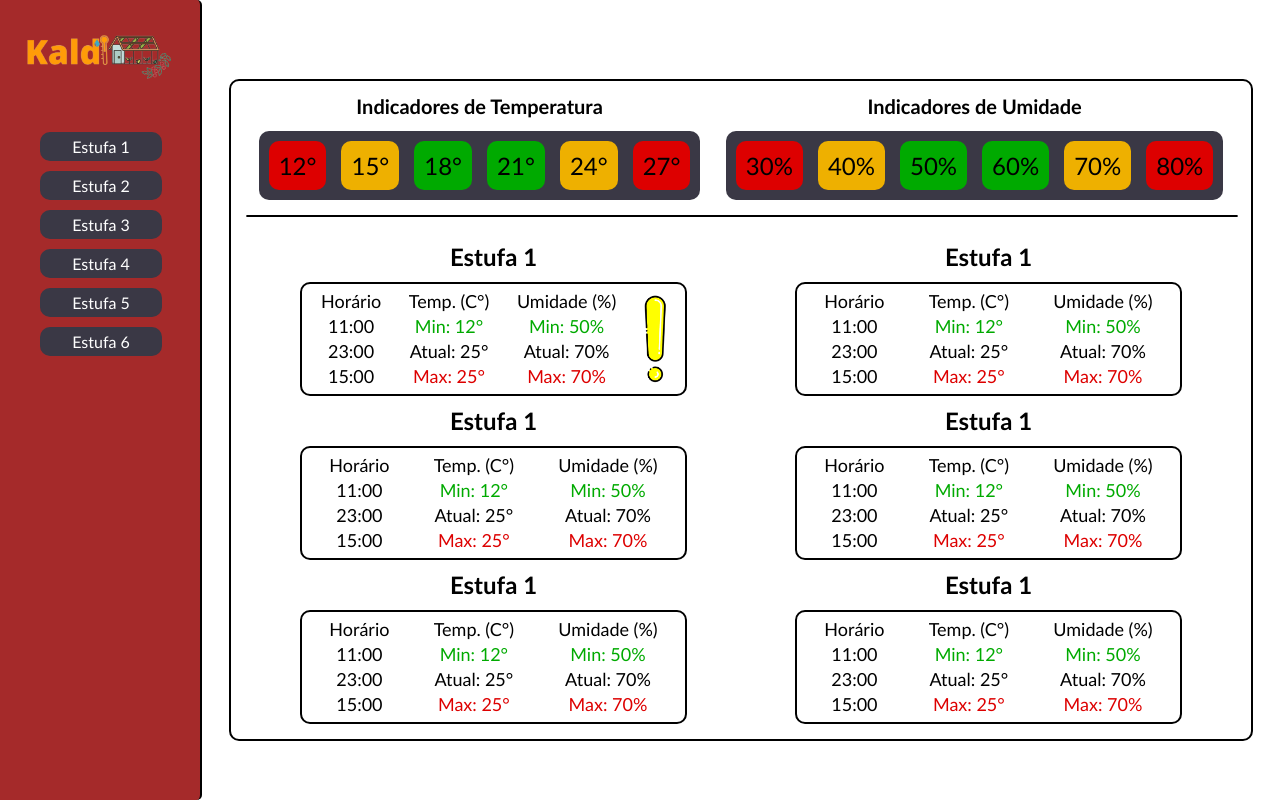
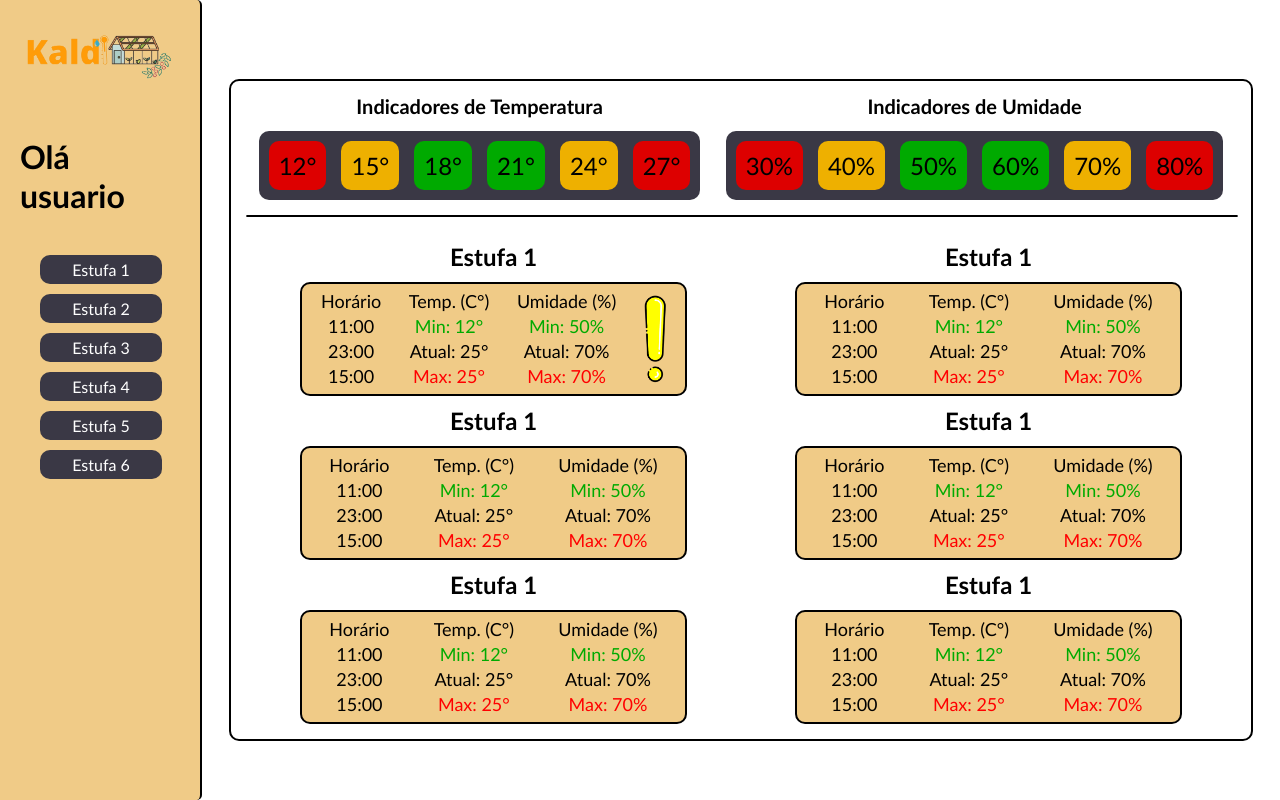
Before and after one commit to Kaldi-Solutions/Site-Completo, a website: page Kaldi-dashboard.html in a window 1280 px wide. Drawn offline with Linux system fonts and the light colour scheme.

Commit message:
finalização de cores

```diff
--- a/Kaldi-dashboard.html
+++ b/Kaldi-dashboard.html
@@ -15,6 +15,9 @@
             <div class="sidebar">
                 <div class="logo">
                     <img src="assets/090C8883-CC7D-43F0-99B3-2E54480A89B8-removebg-preview.png">
+                </div>
+                <div class="titulo">
+                    <h1>Olá usuario</h1>
                 </div>
                 <ul>
                     <a href="kaldi-dashboard2.html"><li>Estufa 1</li></a>
--- a/sDashboard.css
+++ b/sDashboard.css
@@ -11,7 +11,11 @@ header {
     border-right: solid 2px black;
     border-radius: 0px 5px 5px 0px;
     height: 100vh;
-    background-color: brown;
+    background-color: #f0cb87;
+}
+.content .sidebar .titulo{
+    margin: 10%;
+    margin-bottom: 20%;
 }
 
 header ul {
@@ -24,7 +28,7 @@ header ul {
 
 header ul li {
     border-radius: 10px;
-    color: white;
+    color: rgb(255, 255, 255);
     background-color: #3A3845;
     width: 70%;
     padding: 5px;
@@ -38,7 +42,7 @@ header ul li:hover {
 
 header ul a {
     text-decoration: none;
-    color: #472D2D;
+    color: #9892e9;
 }
 
 .logo img {
@@ -139,6 +143,7 @@ hr {
     border-radius: 10px;
     cursor: pointer;
     border: solid 2px black;
+    background-color: #f0cb87;
 }
 
 .estufas .estufa .setor {
@@ -172,10 +177,13 @@ hr {
 
 .estufa .min {
     color: #00AA00;
+    border-radius: 7px;
 }
 
 .estufa .max {
-    color: #DD0000;
+    color: red;
+    border-radius: 7px;
+
 }
 
 /* Pag 2 - Gráficos */
```
